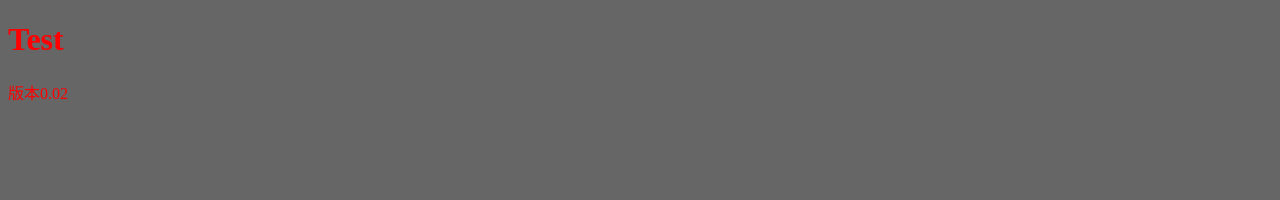
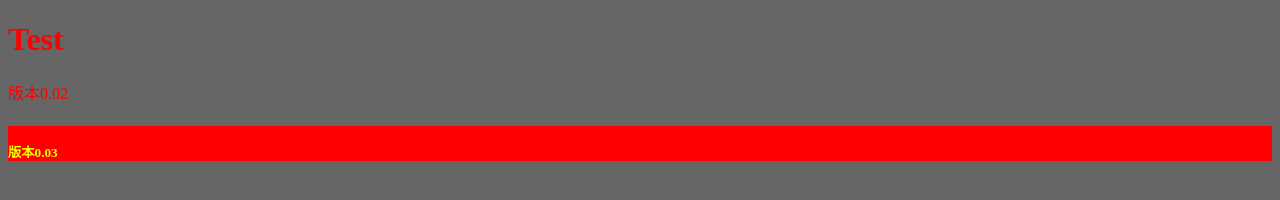
Before and after one commit to LeoChao5684/ProJect, a plain HTML site: page index.html in a window 1280 px wide. Drawn offline with Linux system fonts and the light colour scheme.

Commit message:
版本 0.03

```diff
--- a/index.html
+++ b/index.html
@@ -13,5 +13,7 @@
         <h1>Test</h1>
     </p>
     <p> 版本0.02 </p>
+    <h5><BR>版本0.03</BR></h5>
+
 </body>
 </html>
--- a/styles/style.scss
+++ b/styles/style.scss
@@ -2,3 +2,9 @@
    background-color: #666666;
    color: #ff0000;
 }
+
+
+h5{
+    background-color: #ff0000;
+    color: #eeff00;
+}
```
Also changed, not shown: styles/style.css, 1 other file.
